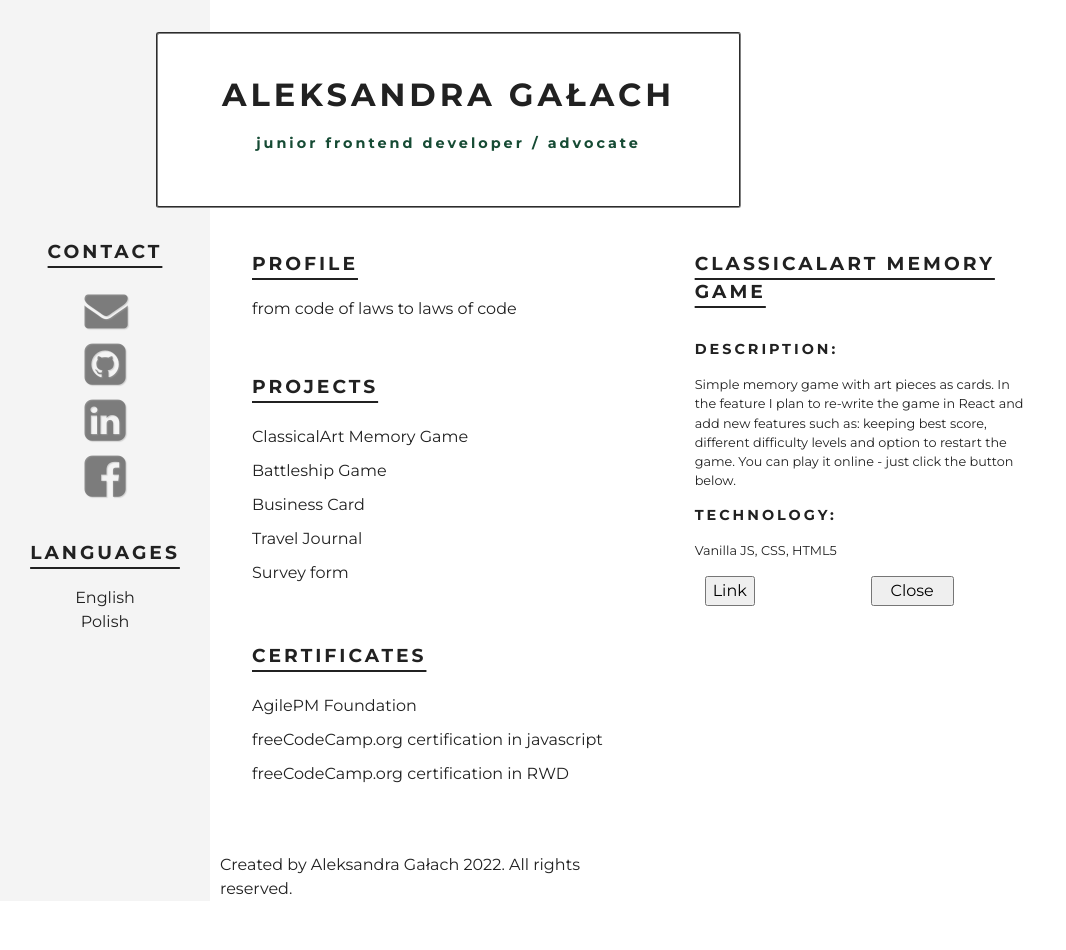
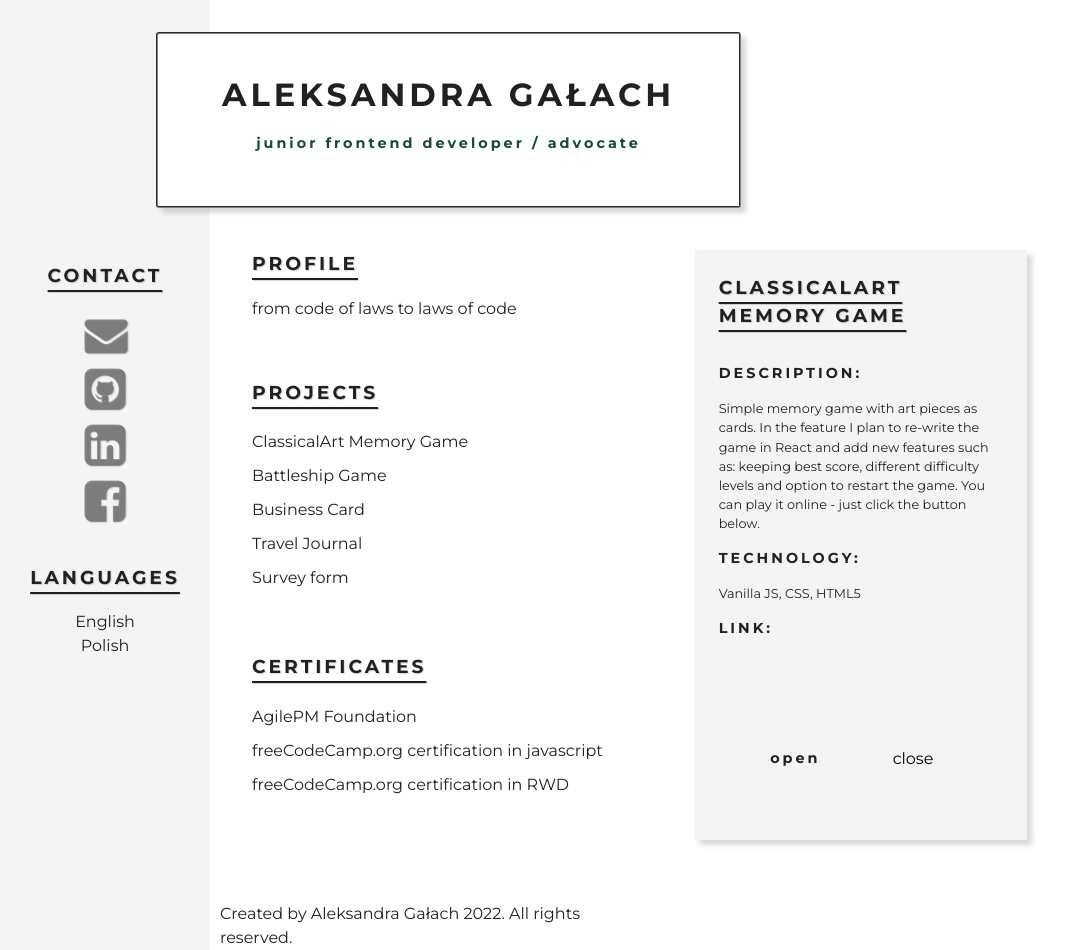
Before and after one commit to Rachelkakoderka/portfolio-cv-style, a React (Create React App) app: page / in a window 1280 px wide. Both pictures are taken after a click on the element "ClassicalArt Memory Game". Shown: the whole page, without its empty margins (0-1066 px from the left). Before the commit the page ends 901 px from the top, so only its background shows below. Built offline with nearby package versions, Linux system fonts and the light colour scheme.

Commit message:
project tile styled

```diff
--- a/src/App.css
+++ b/src/App.css
@@ -90,7 +90,6 @@ a {
 .App {
     font-family: "Montserrat", sans-serif;
     display: grid;
-    grid-template: 3 / 2;
     grid-template-columns: 1fr 2fr 3fr;
     height: 100vh;
     gap: 10px;
@@ -160,6 +159,7 @@ a {
     position: relative;
     right: 4em;
     margin-right: 3em;
+    box-shadow: 5px 5px 5px rgba(127, 127, 127, 0.3);
 }
 
 @media (max-width: 600px) {
@@ -195,11 +195,12 @@ a {
 }
 
 h3 {
-    text-decoration: underline;
-    text-underline-offset: 8px;
-    text-decoration-thickness: 2px;
-    margin-bottom: 1em;
-    display: block;
+  text-decoration: underline;
+  text-underline-offset: 8px;
+  text-decoration-thickness: 2px;
+  margin-bottom: 1em;
+  display: block;
+  text-shadow: 1px 1px 1px rgba(127, 127, 127, 0.3);
 }
 
 h4 {
@@ -236,8 +237,20 @@ h4 {
 .projects--tile {
 
   grid-column: 2 / 3;
-  grid-row: 1 / 3;
+  grid-row: 1 / 4;
+  padding:1.5em;
+  color: transparent ;
+  opacity: 0;
+  transition: box-shadow  2s;
+  transition: background-color 2s;
+  transition: opacity 1.5s;
 
+
+}
+.activeProject {
+  background-color: #F4F4F4;
+  box-shadow: 5px 5px 5px rgba(127, 127, 127, 0.3);
+  opacity: 1;
 
 }
 
@@ -258,13 +271,30 @@ h4 {
 .projects-tile--buttons {
 display: grid;
 grid-template-columns: repeat(2, 1fr);
+place-content: center;
+text-align: center;
 }
 
 .projects-tile--button {
-  display: block;
+  /* display: block; */
+  background-color: #F4F4F4;
   max-width: 50%;
-  margin: 1em 10px;
+  margin: 1em;
+  padding: 1em;
+  border: none;
+  cursor: pointer;
+  transition: box-shadow ease-in-out 0.2s;
+
 }
+/*
+.projects-tile--button a {
+
+} */
+
+.projects-tile--button:hover {
+ box-shadow: 1px 1px 5px rgba(127, 127, 127, 0.705);;
+}
+
 
 .projects--certificates {
   display: flex;
--- a/src/components/ProjectTile.js
+++ b/src/components/ProjectTile.js
@@ -13,17 +13,23 @@ export default function ProjectTile(prop) {
       <h4> TECHNOLOGY:</h4>
       <p>{prop.chosenProject.description.technology}  </p>
 
+      <h4> LINK:</h4>
+      <a href={prop.chosenProject.link}>Available on</a>
+      Halo
+
      <div className="projects-tile--buttons">
-      <a href={prop.chosenProject.link}
-       className="projects-tile--button" >
-        <button>Link
+
+     <a href={prop.chosenProject.link}>
+        <button className="projects-tile--button">
+        <h4>open</h4>
         </button>
-        </a>
+      </a>
+
 
       <button
         className="projects-tile--button"
         onClick={prop.closeButton}>
-        Close
+        close
       </button>
 
         </div>
--- a/src/components/Projects.js
+++ b/src/components/Projects.js
@@ -44,7 +44,10 @@ export default function Projects() {
       <div className="placeholder"></div>
 
 
-      <div className="projects--tile">
+      <div className={projectTile ? "activeProject projects--tile" : "projects--tile"}
+
+
+        >
         { projectTile ? <ProjectTile
         chosenProject={projectTile}
         closeButton={() => setProjectTile("")} /> : ""}
```
